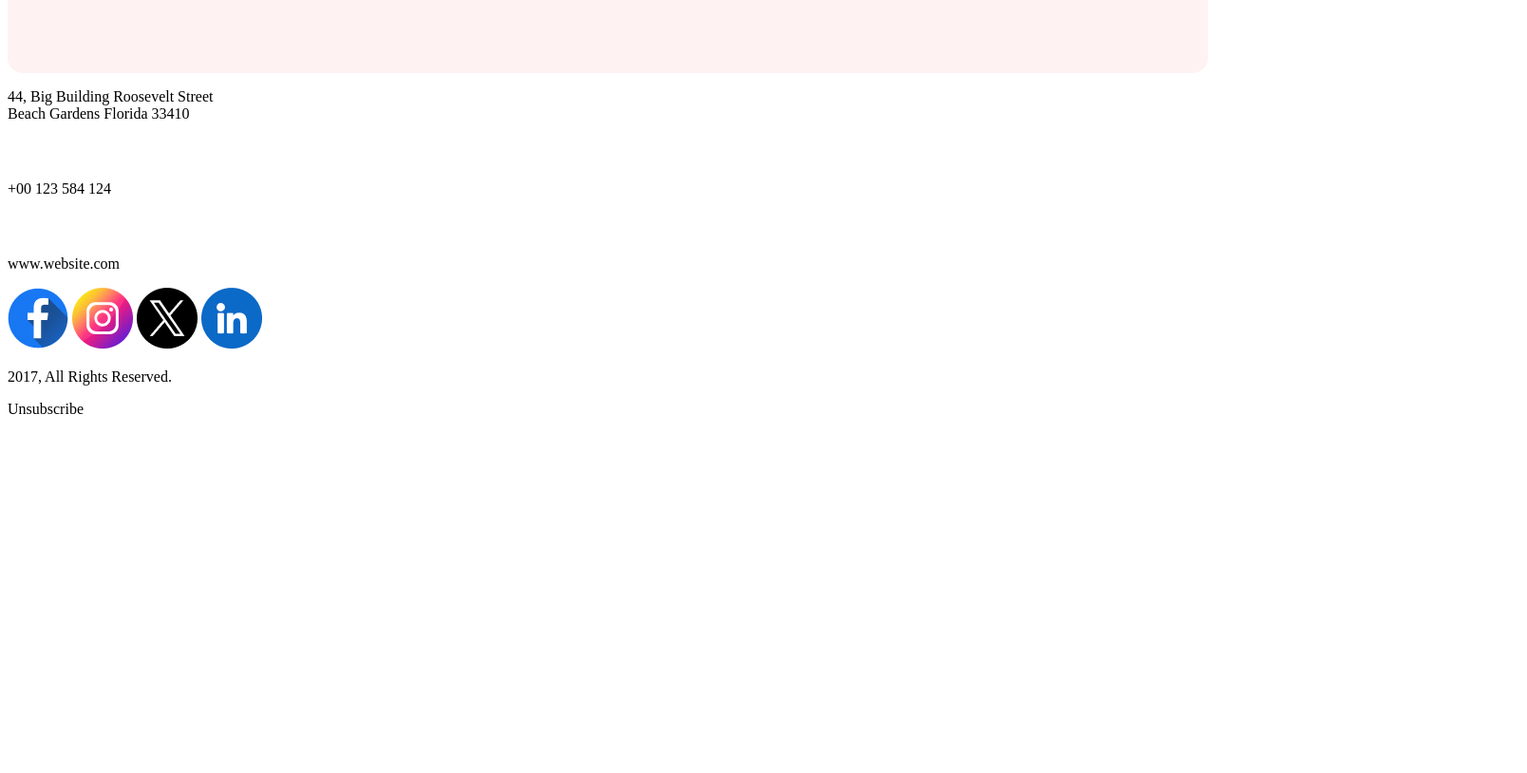
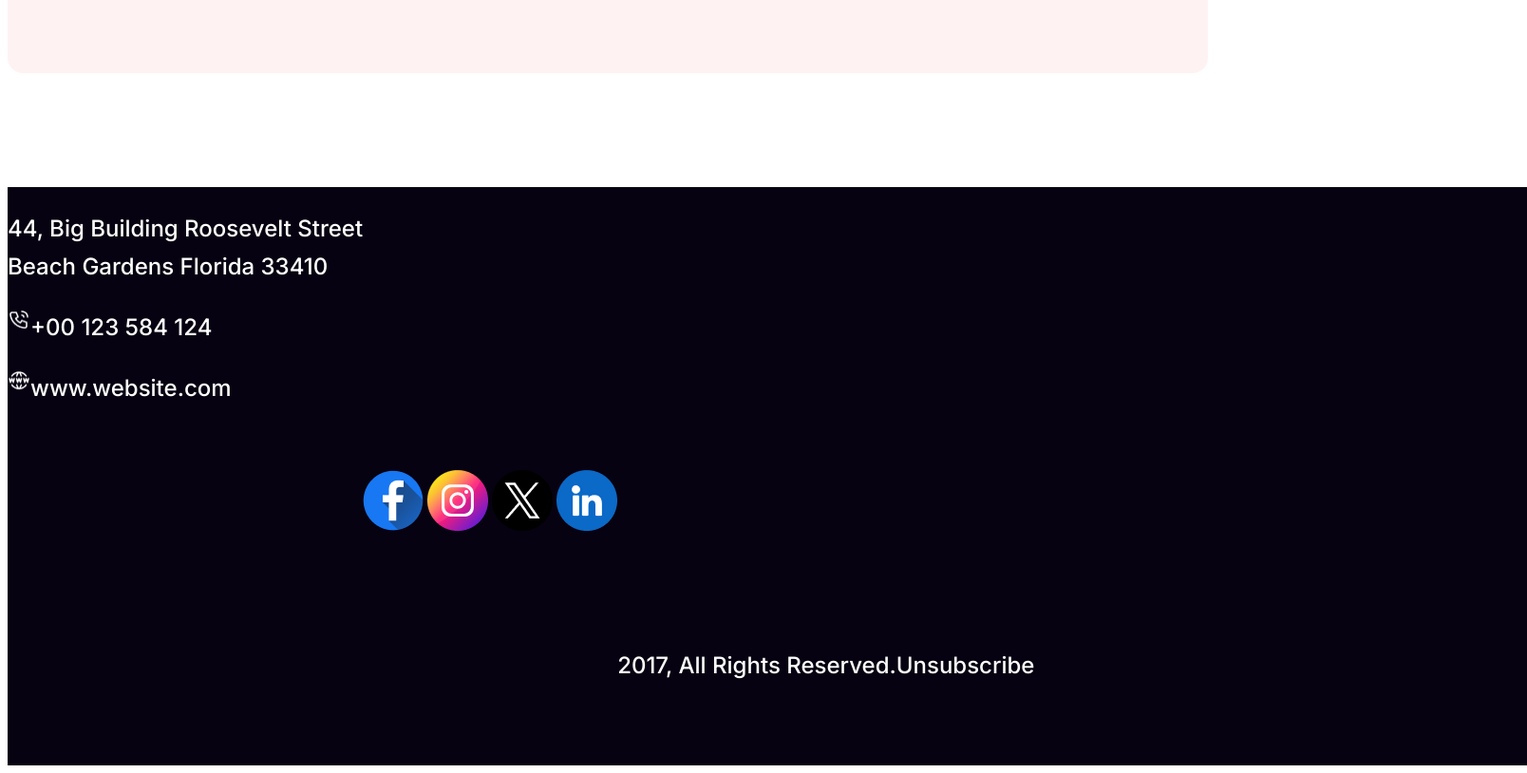
Before and after one commit to Noman0303/Batch-9-Assignment-1, a plain HTML site: page index.html in a window 1280 px wide. Shown: the part 6704-7518 px from the top of the page at 95% size, 1608 px wide, since content can reach past the window. Before the commit the page ends 7160 px from the top, so only its background shows below. Drawn offline with Linux system fonts and the light colour scheme; files whose address does not match are found by name.

Commit message:
footer almost done

```diff
--- a/index.html
+++ b/index.html
@@ -106,31 +106,28 @@
         </section>
     </main>
     <footer>
-        <section>
-            <div>
+        <section class="section-8">
+            <div class="section-8div1">
                 <div class="footer-address">
                     <p>44, Big Building Roosevelt Street<br>
                         Beach Gardens Florida 33410</p>
-                </div>
-                <div class="footer-phone&web">
-                    <div class="footer-phone">
-                        <img src="./resources/Call.png" alt="">
-                        <p>+00 123 584 124</p>
-                     </div>
+                    <img src="./resources/Call.png" alt="" height="24px" width="24px" style="float: left;">
+                    <p class="footer-address">+00 123 584 124</p>
+
                     <div class="footer-web">
-                        <img src="./resources/Website.png" alt="">
-                        <p>www.website.com</p>
+                        <img src="./resources/Website.png" alt="" height="24px" width="24px" style="float: left;">
+                        <p class="footer-address">www.website.com</p>
                      </div>
                 </div>
-                <div class="footer-media">
+                <div class="section-8div2">
                     <img src="./resources/Facebook.png" alt="">
                     <img src="./resources/Instagram.png" alt="">
                     <img src="./resources/Twitter.png" alt="">
                     <img src="./resources/Linkedin.png" alt="">
                 </div>
                 <div class="footer-rights">
-                    <p>2017, All Rights Reserved.</p>
-                    <p>Unsubscribe</p>
+                    <p class="footer-address">2017, All Rights Reserved.</p>
+                    <p class="footer-address">Unsubscribe</p>
                 </div>
             </div>
         </section>
--- a/style/assignment1.css
+++ b/style/assignment1.css
@@ -300,3 +300,42 @@
     border-radius: 0px 50px 50px 0px;
     background: #F00;
 }
+
+/* section-8 */
+
+.section-8{
+    width: 1600px;
+    height: 609px;
+    background: #070211;
+}
+
+.section-8div1{
+    display: flex;
+    margin-top: 120px;
+    margin-bottom: 50px;
+}
+
+.footer-address{
+    color: #FFF;
+    font-family: Inter;
+    font-size: 24px;
+    font-style: normal;
+    font-weight: 500;
+    line-height: 40px;
+}
+
+.footer-web{
+    margin-top:500px;
+    max-width: 225px;
+    display:inline;
+}
+
+.section-8div2{
+    display:inline;
+    margin-top: 298px;
+}
+.footer-rights{
+    display:flex;
+    margin-top: 460px;
+    justify-content: space-between;
+}
```
